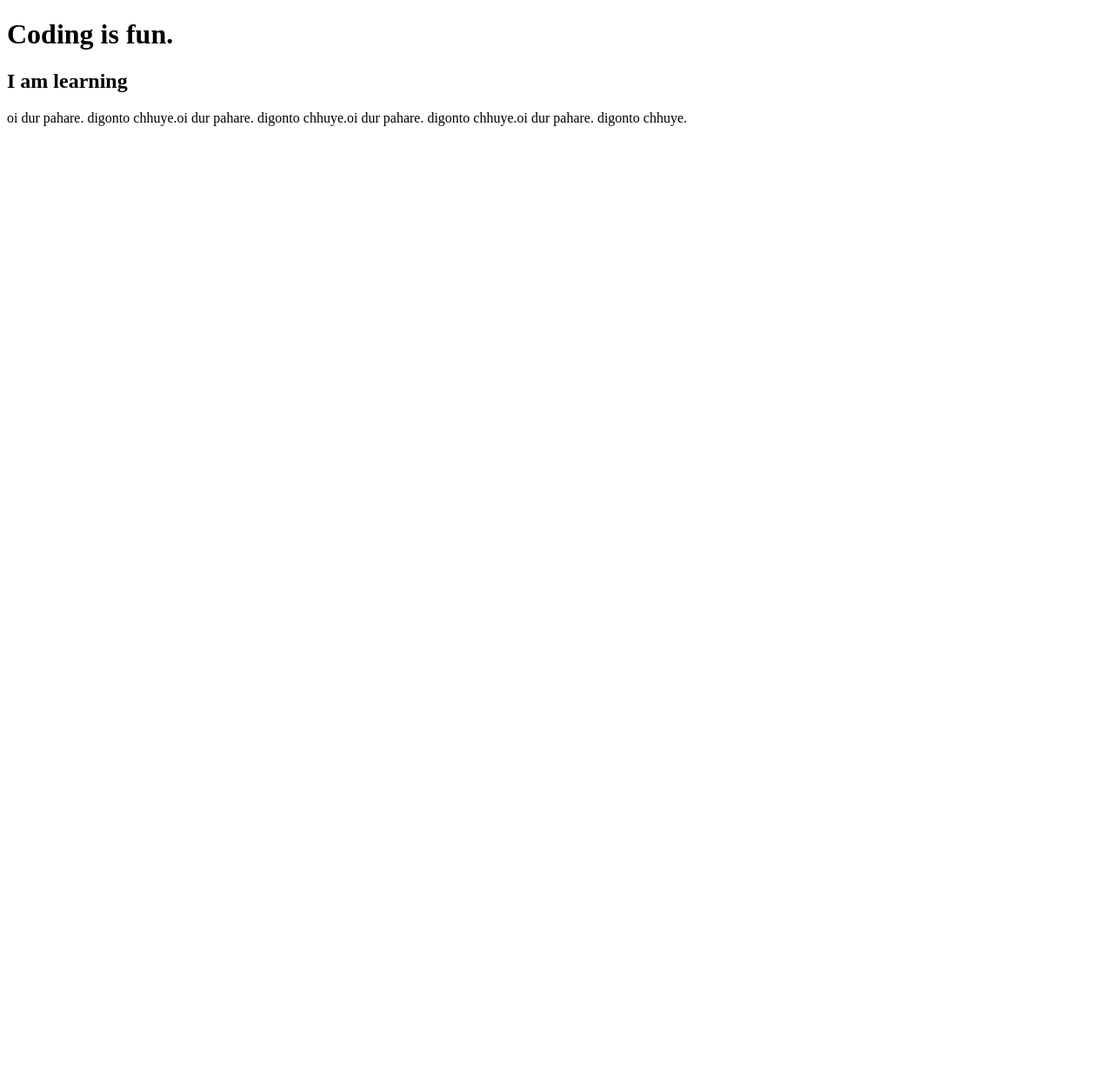
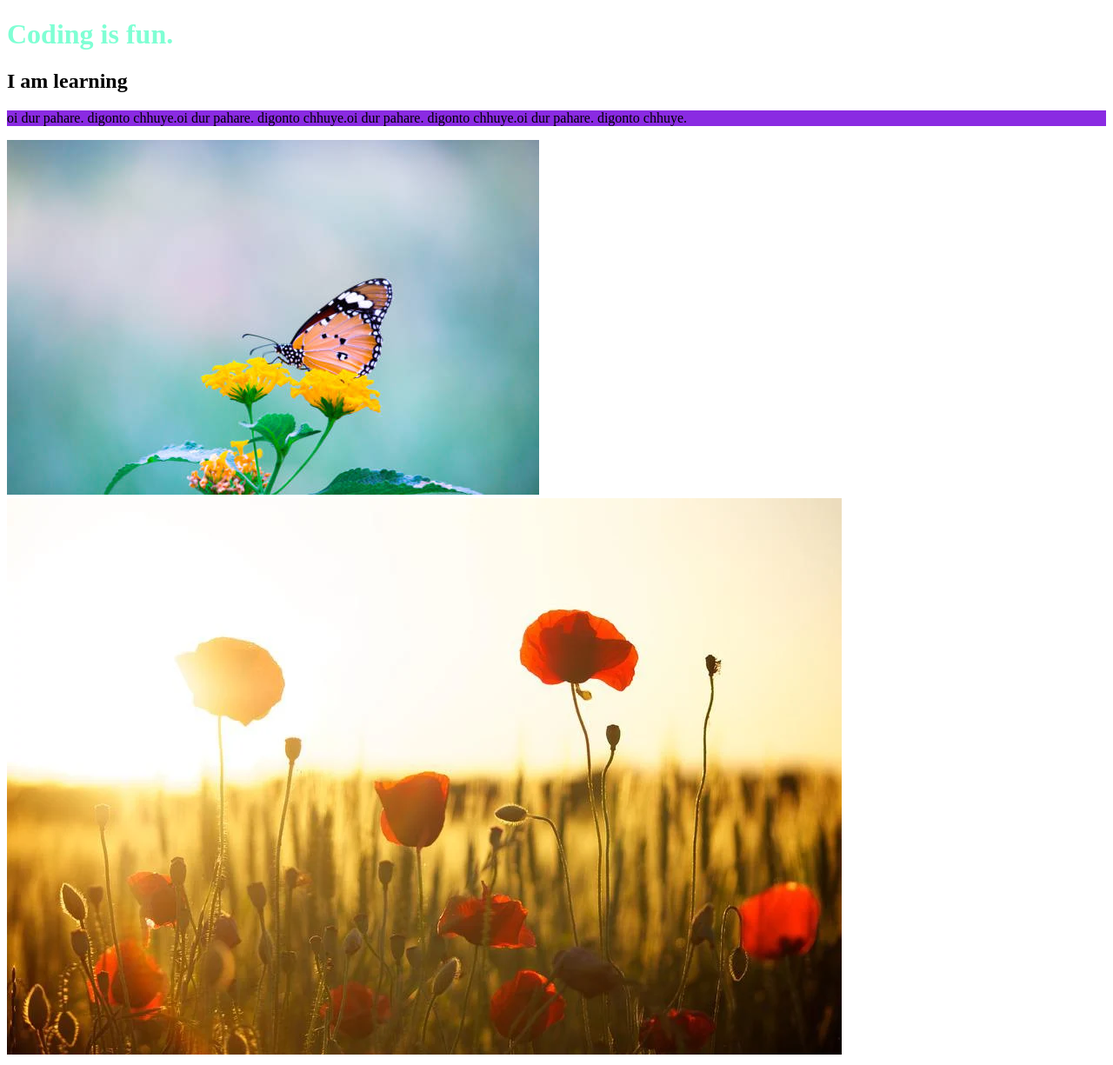
Before and after one commit to shahriar0015/my-second-repo, a plain HTML site: page index.html in a window 1280 px wide. Shown: the whole page at 87% size. Before the commit the page ends 800 px from the top, so only its background shows below. Drawn offline with Linux system fonts and the light colour scheme.

Commit message:
added pics

```diff
--- a/index.html
+++ b/index.html
@@ -4,12 +4,15 @@
     <meta charset="UTF-8">
     <meta http-equiv="X-UA-Compatible" content="IE=edge">
     <meta name="viewport" content="width=device-width, initial-scale=1.0">
-    <title>m second github repo</title>
+    <title>my second github repo</title>
+    <link rel="stylesheet" href="style.css">
 </head>
 <body>
     <h1>Coding is fun.</h1>
     <h2>I am learning</h2>
     <p>oi dur pahare. digonto chhuye.oi dur pahare. digonto chhuye.oi dur pahare. digonto chhuye.oi dur pahare. digonto chhuye.</p>
+   <img src="istockphoto-1338231202-612x612.jpg" alt="">
+   <img src="poppies-174276_960_720.webp" alt="">
 
 </body>
 </html>
```
Also changed, not shown: h2h.css (added), istockphoto-1338231202-612x612.jpg (added), poppies-174276_960_720.webp (added).
